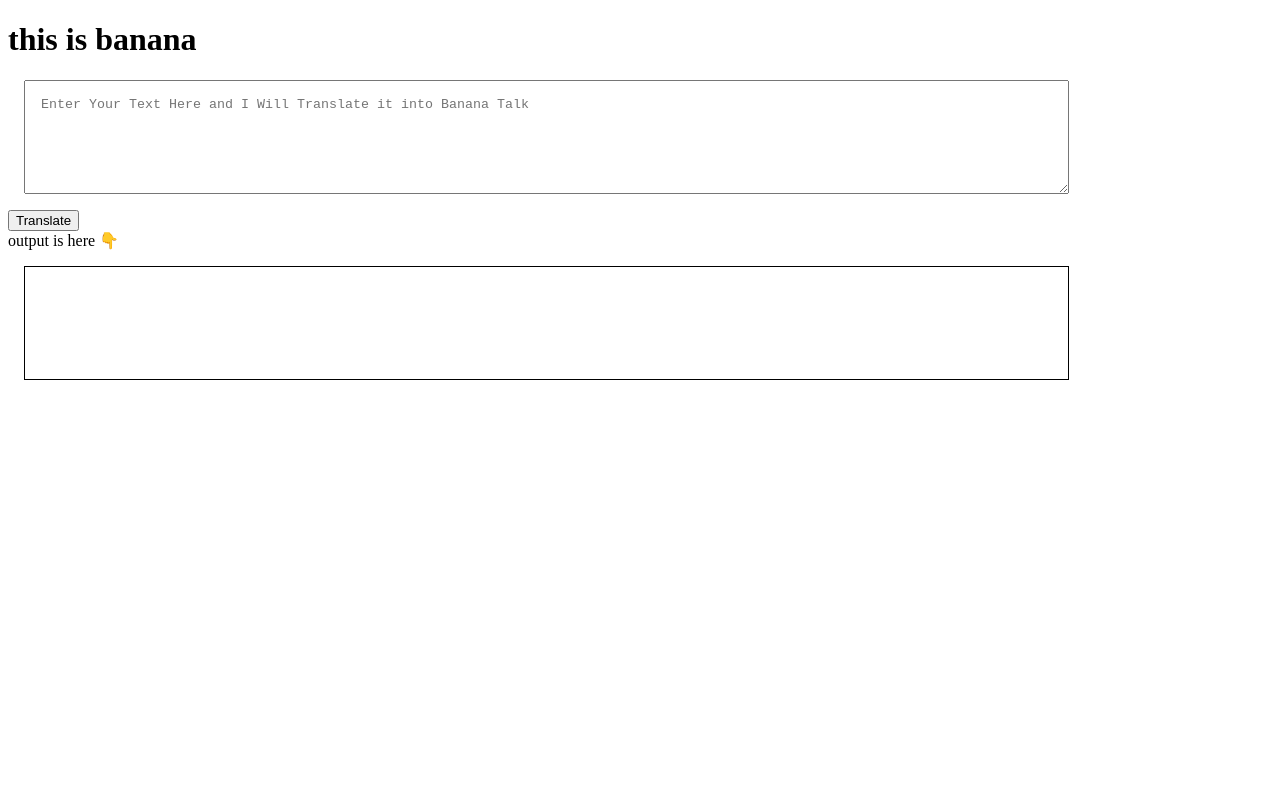
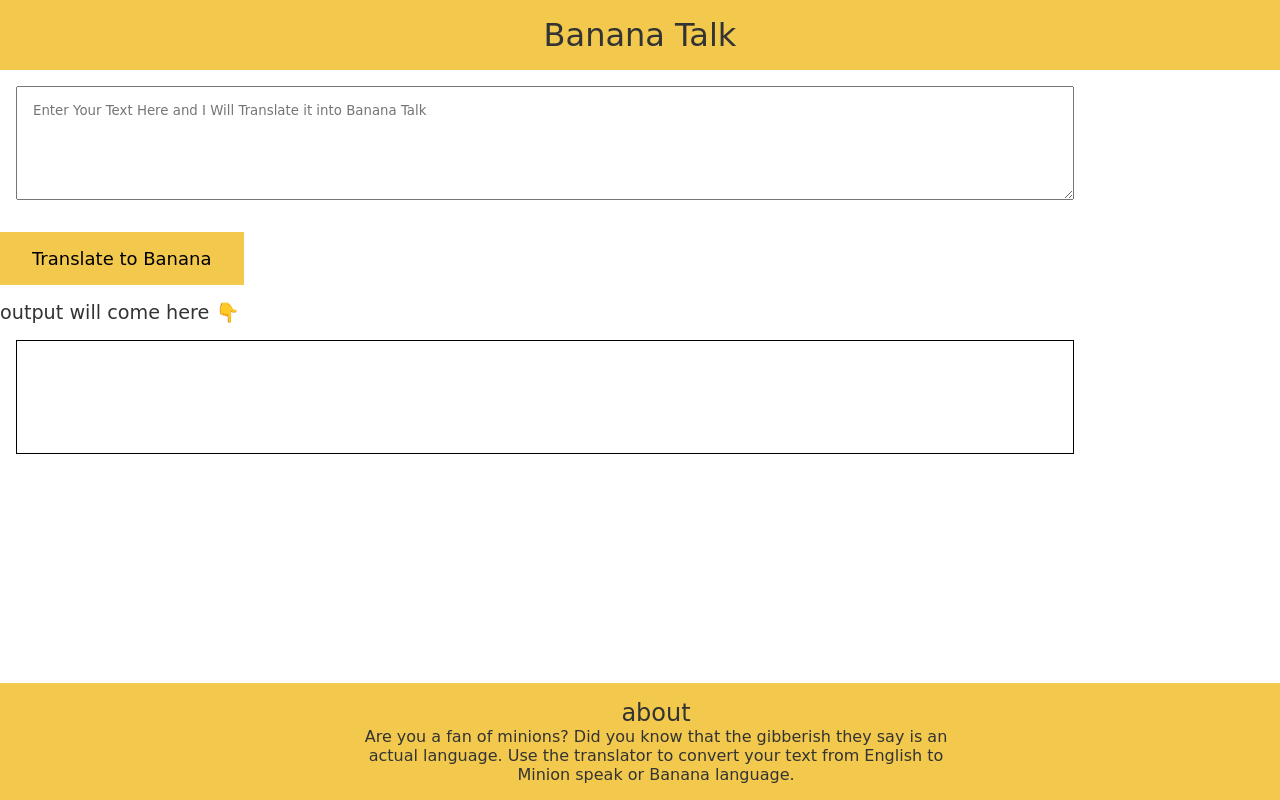
Before and after one commit to zishan-ansari/minion-talk, a plain HTML site: page index.html in a window 1280 px wide. Drawn offline with Linux system fonts and the light colour scheme.

Commit message:
update:docs

```diff
--- a/app.js
+++ b/app.js
@@ -1,9 +1,32 @@
 var btn=document.querySelector("#btn-translate");
 var txt=document.querySelector("#txt-input");
 var output=document.querySelector("#output");
-console.log(output);
-function ClickedEventHandler(){
-    output.innerText="sshhhhh "+txt.value
+//console.log(output);//
+
+//var url="https://lessonfourapi.tanaypratap.repl.co/translate/yoda.json";
+var url="https://api.funtranslations.com/translate/minion.json";
+
+function getTranslationurl(text){
+    return url +"?" +"text="+text
+
 
 }
+function errorHandler(error){
+    console.log("error occured", error)
+    alert("Something wrong with server! try again after some")
+}
+function ClickedEventHandler(){
+    var inputText=txt.value;
+
+    fetch(getTranslationurl(inputText))
+    .then(response=>response.json())
+    .then(json=>
+        {
+            var translatedtext=json.contents.translated;
+            output.innerText=translatedtext;
+
+        })
+    .catch(errorHandler)
+
+};
 btn.addEventListener("click",ClickedEventHandler);
--- a/index.html
+++ b/index.html
@@ -6,12 +6,36 @@
     <meta http-equiv="X-UA-Compatible" content="ie=edge">
     <title>Banana-Speak</title>
     <style>
+        .root{
+
+            --primary: #F2C94C;
+           --black: #333333;
+           --width-break: 600px
+        }
+          body {
+           margin: 0;
+           font-family: 'Kalam', cursive;
+           color: #333333;
+        }
+        nav {
+           background-color:  #F2C94C;
+           text-align: center;
+         }
+         button {
+              background-color: #F2C94C ;
+              border: none;
+             margin: 1rem 0rem;
+              padding: 1rem 2rem;
+               font-family: 'Kalam', cursive;
+          font-size: large;
+            }
         textarea{
             width:80%;
             height: 10vh;
             margin:1rem;
             display:block;
             padding:1rem;
+            font-family: inherit;
 
         }
         #output{
@@ -23,19 +47,47 @@
             width:80%;
 
         }
+        footer {
+    position: fixed;
+    bottom: 0;
+    width: 100%;
+    padding: 1rem;
+    background-color:  #F2C94C;
+    text-align:center;
+       }
+     footer p{
+         max-width: 600px;
+         margin: auto;
+     }
+
+
+
     </style>
 
 
 
 </head>
 <body>
-    <h1>this is banana</h1>
+    <nav>
+        <div style="font-size: 2rem; padding:1rem;"> Banana Talk</div>
+    </nav>
+
+
     <textarea id="txt-input"
     placeholder="Enter Your Text Here and I Will Translate it into Banana Talk"></textarea>
 
-    <button id="btn-translate">Translate</button>
-    <div style+"font-size: larger;">output is here 👇</div>
+    <button id="btn-translate">Translate to Banana</button>
+    <div style="font-size: larger;">output will come here 👇</div>
     <div id="output"></div>
+    <footer>
+            <div style="font-size: x-large;">about</div>
+            <p>Are you a fan of minions? Did you know that the gibberish
+                they say is an actual language.
+                 Use the translator to convert your text from English
+                  to Minion speak or Banana language.
+
+            </p>
+    </footer>
 
     <script src="app.js" type="text/javascript"></script>
 </body>
```
